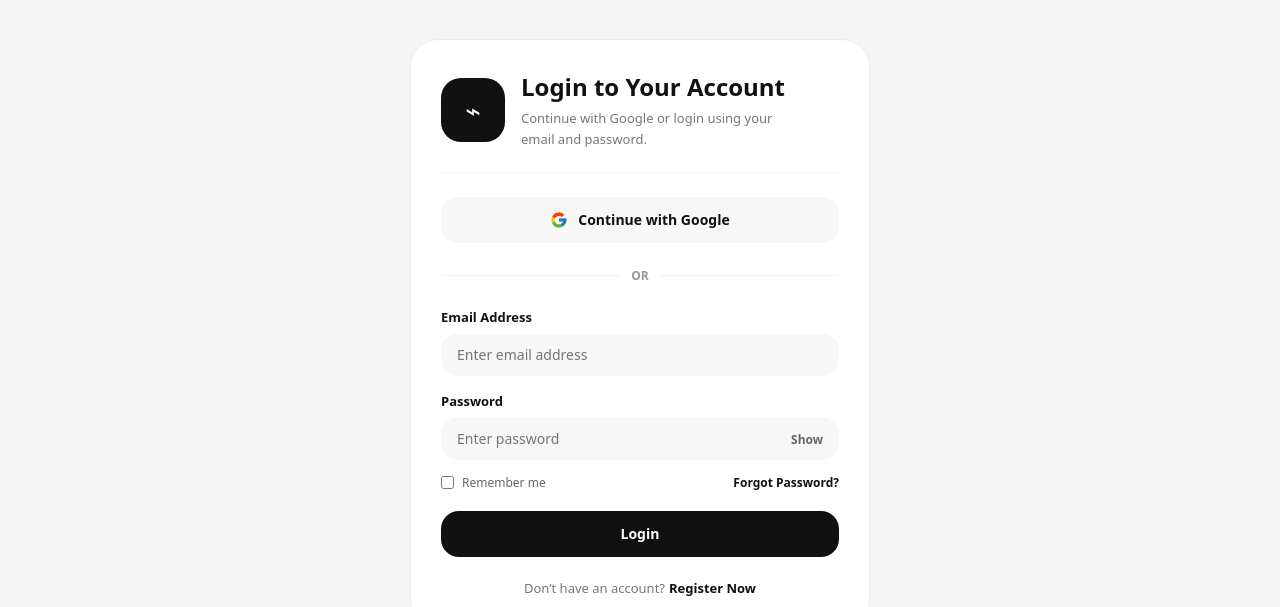
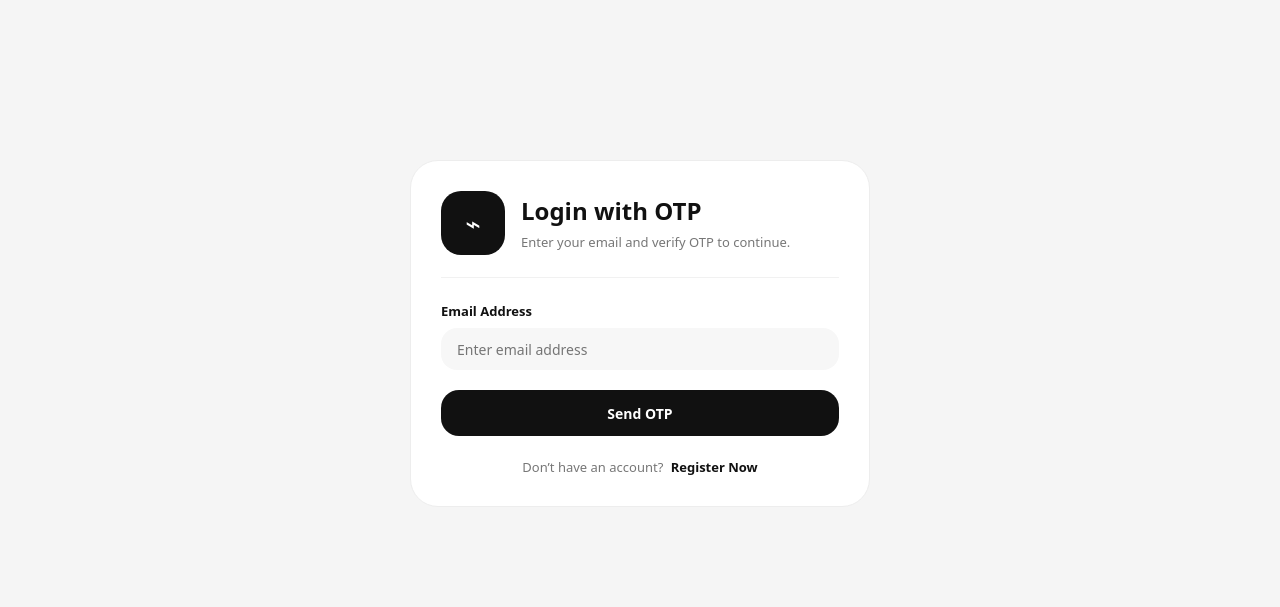
Before and after one commit to thesatishjassal/archapp, a Next.js app: page /login in a window 1280 px wide. Shown: the part 192-799 px from the top of the page. Built offline with nearby package versions, Linux system fonts and the light colour scheme.

Commit message:
regsiter arch

```diff
--- a/src/app/login/page.jsx
+++ b/src/app/login/page.jsx
@@ -4,92 +4,135 @@ import { useState } from 'react';
 
 export default function LoginPage() {
 
-  const [showPassword, setShowPassword] =
-    useState(false);
+  const [step, setStep] = useState(1);
+  // 1 = email, 2 = otp
+
+  const [email, setEmail] = useState('');
+  const [otp, setOtp] = useState('');
+
+  const [loading, setLoading] = useState(false);
+  const [error, setError] = useState('');
+  const [success, setSuccess] = useState(false);
+
+  // -------------------------
+  // SEND OTP
+  // -------------------------
+  const sendOtp = async (e) => {
+    e.preventDefault();
+
+    setLoading(true);
+    setError('');
+
+    try {
+      const res = await fetch(
+        'https://api.panvik.in/api/arch-auth/send-otp',
+        {
+          method: 'POST',
+          headers: {
+            'Content-Type': 'application/json',
+          },
+          body: JSON.stringify({ email }),
+        }
+      );
+
+      const data = await res.json();
+
+      if (!res.ok) {
+        throw new Error(data.detail || 'Failed to send OTP');
+      }
+
+      setStep(2);
+
+    } catch (err) {
+      setError(err.message);
+    } finally {
+      setLoading(false);
+    }
+  };
+
+  // -------------------------
+  // VERIFY OTP
+  // -------------------------
+  const verifyOtp = async (e) => {
+    e.preventDefault();
+
+    setLoading(true);
+    setError('');
+    setSuccess(false);
+
+    try {
+      const res = await fetch(
+        'https://api.panvik.in/api/arch-auth/verify-otp',
+        {
+          method: 'POST',
+          headers: {
+            'Content-Type': 'application/json',
+          },
+          body: JSON.stringify({
+            email,
+            otp,
+          }),
+        }
+      );
+
+      const data = await res.json();
+
+      if (!res.ok) {
+        throw new Error(data.detail || 'Invalid OTP');
+      }
+
+      setSuccess(true);
+
+      // optional redirect after login
+      localStorage.setItem('arch_user_verified', 'true');
+
+      // window.location.href = "/dashboard";
+
+    } catch (err) {
+      setError(err.message);
+    } finally {
+      setLoading(false);
+    }
+  };
 
   return (
-
-    <>
-
     <section className="login">
-
       <div className="login__card">
 
         {/* TOP */}
-
         <div className="login__top">
-
-            <div className="login__icon">
-              ⌁
-            </div>
+          <div className="login__icon">⌁</div>
 
           <div>
-
             <h1 className="login__heading">
-                Login to Your Account
+              Login with OTP
             </h1>
 
             <p className="login__subtext">
-                Continue with Google or login using
-                your email and password.
+              Enter your email and verify OTP to continue.
             </p>
-
+          </div>
         </div>
 
+        {/* ERROR */}
+        {error && (
+          <div className="login__error">
+            {error}
           </div>
+        )}
 
-          {/* GOOGLE */}
+        {/* SUCCESS */}
+        {success && (
+          <div className="login__success">
+            Login successful 🎉
+          </div>
+        )}
 
-          <a
-            href="/complete_profile"
-            className="login__google"
-          >
-
-            <svg
-              width="18"
-              height="18"
-              viewBox="0 0 48 48"
-            >
-              <path
-                fill="#FFC107"
-                d="M43.611 20.083H42V20H24v8h11.303C33.659 32.657 29.24 36 24 36c-6.627 0-12-5.373-12-12s5.373-12 12-12c3.059 0 5.842 1.154 7.961 3.039l5.657-5.657C34.046 6.053 29.268 4 24 4 12.955 4 4 12.955 4 24s8.955 20 20 20 20-8.955 20-20c0-1.341-.138-2.65-.389-3.917z"
-              />
-              <path
-                fill="#FF3D00"
-                d="M6.306 14.691l6.571 4.819C14.655 16.108 18.961 13 24 13c3.059 0 5.842 1.154 7.961 3.039l5.657-5.657C34.046 6.053 29.268 4 24 4 16.318 4 9.656 8.337 6.306 14.691z"
-              />
-              <path
-                fill="#4CAF50"
-                d="M24 44c5.166 0 9.86-1.977 13.409-5.192l-6.19-5.238C29.211 35.091 26.715 36 24 36c-5.219 0-9.627-3.317-11.283-7.946l-6.522 5.025C9.505 39.556 16.227 44 24 44z"
-              />
-              <path
-                fill="#1976D2"
-                d="M43.611 20.083H42V20H24v8h11.303C34.477 30.965 32.34 33.478 29.219 34.57l6.19 5.238C34.971 40.205 44 34 44 24c0-1.341-.138-2.65-.389-3.917z"
-              />
-            </svg>
-
-            Continue with Google
-
-          </a>
-
-          {/* DIVIDER */}
-
-          <div className="login__divider">
-
-            <span></span>
-
-            OR
-
-            <span></span>
-
-          </div>
-
-          {/* FORM */}
-
-          <form className="login__form">
+        {/* STEP 1 → EMAIL */}
+        {step === 1 && (
+          <form onSubmit={sendOtp} className="login__form">
 
             <div className="login__field">
-
               <label className="login__label">
                 Email Address
               </label>
@@ -98,93 +141,75 @@ export default function LoginPage() {
                 type="email"
                 className="login__input"
                 placeholder="Enter email address"
+                value={email}
+                onChange={(e) =>
+                  setEmail(e.target.value)
+                }
+                required
               />
-
             </div>
 
+            <button
+              className="login__button"
+              disabled={loading}
+              type="submit"
+            >
+              {loading ? 'Sending OTP...' : 'Send OTP'}
+            </button>
+
+          </form>
+        )}
+
+        {/* STEP 2 → OTP VERIFY */}
+        {step === 2 && (
+          <form onSubmit={verifyOtp} className="login__form">
+
             <div className="login__field">
-
               <label className="login__label">
-                Password
+                Enter OTP
               </label>
 
-              <div className="login__input-wrap">
+              <input
+                type="text"
+                className="login__input"
+                placeholder="6-digit OTP"
+                value={otp}
+                onChange={(e) =>
+                  setOtp(e.target.value)
+                }
+                maxLength={6}
+                required
+              />
+            </div>
 
-                <input
-                  type={
-                    showPassword
-                      ? 'text'
-                      : 'password'
-                  }
-                  className="login__input"
-                  placeholder="Enter password"
-                />
+            <button
+              className="login__button"
+              disabled={loading}
+              type="submit"
+            >
+              {loading ? 'Verifying...' : 'Verify OTP'}
+            </button>
 
-                <span
-                  className="login__toggle"
-                  onClick={() =>
-                    setShowPassword(
-                      !showPassword
-                    )
-                  }
+            {/* BACK BUTTON */}
+            <button
+              type="button"
+              className="login__button login__button--light"
+              onClick={() => setStep(1)}
+              style={{ marginTop: '10px' }}
             >
-                  {showPassword
-                    ? 'Hide'
-                    : 'Show'}
-                </span>
+              Change Email
+            </button>
 
+          </form>
+        )}
+
+        {/* BOTTOM */}
+        <div className="login__bottom">
+          Don’t have an account?
+          <a href="/register"> Register Now</a>
         </div>
 
       </div>
-
-            {/* OPTIONS */}
-
-            <div className="login__options">
-
-              <label className="login__remember">
-
-                <input type="checkbox" />
-
-                Remember me
-
-              </label>
-
-              <a
-                href="/forgot-password"
-                className="login__forgot"
-              >
-                Forgot Password?
-              </a>
-
-            </div>
-
-            {/* BUTTON */}
-
-            <button className="login__button">
-              Login
-            </button>
-
-          </form>
-
-          {/* BOTTOM */}
-
-          <div className="login__bottom">
-
-            Don’t have an account?
-
-            <a href="/register">
-              Register Now
-            </a>
-
-          </div>
-
-        </div>
-
     </section>
-
-
-    </>
-
   );
-
 }
```
Lines whose indentation alone changed are shown as unchanged.
